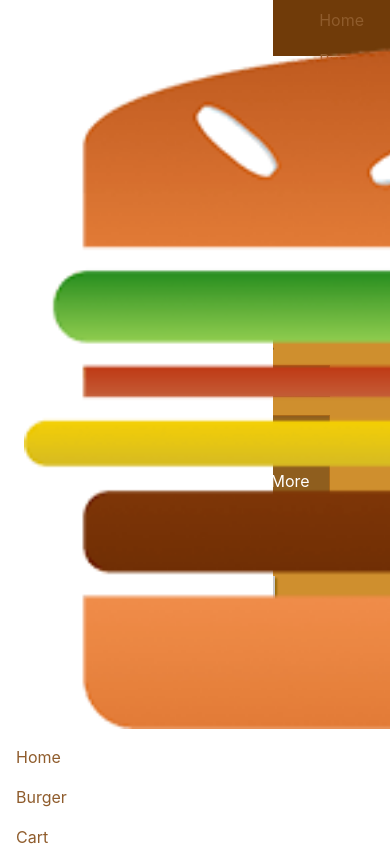
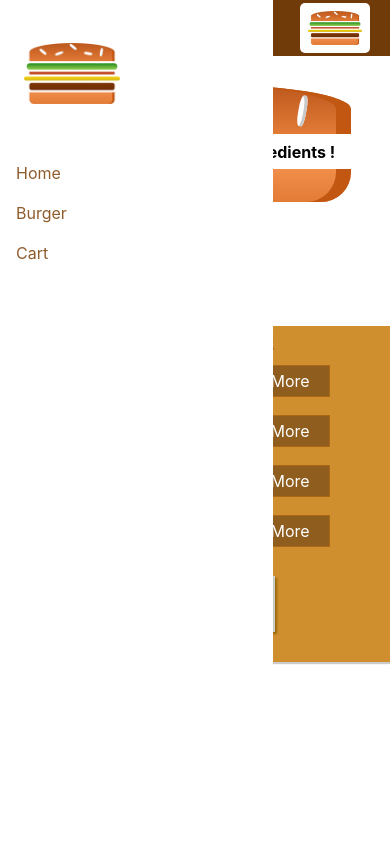
Before and after one commit to MasterBDX/Burger-Generator, a React app: page / in a window 390 px wide. Built offline with nearby package versions, Linux system fonts and the light colour scheme.

Commit message:
working on responsive nav with small devices

```diff
--- a/src/components/Navigation/SideDrawer/SideDrawer.js
+++ b/src/components/Navigation/SideDrawer/SideDrawer.js
@@ -7,7 +7,9 @@ import classes from './SideDrawer.module.css';
 
 const sideDrawer = (props) => (
     <div className={classes.SideDrawer}>
-        <Logo />
+        <div className={classes.Logo}>
+            <Logo />
+        </div>
         <nav>
             <NavigationItems />
         </nav>
--- a/src/components/Navigation/Toolbar/Toolbar.js
+++ b/src/components/Navigation/Toolbar/Toolbar.js
@@ -8,7 +8,9 @@ const toolbar = (props) => (
     <header className={classes.Toolbar}>
         <div>MENU</div>
         <div style={{height:'100%'}}><Logo/></div>
-        <nav><NavItems /></nav>
+        <nav className={classes.DesktopOnly}>
+            <NavItems />
+        </nav>
     </header>
 );
 
--- a/src/components/Navigation/Toolbar/Toolbar.module.css
+++ b/src/components/Navigation/Toolbar/Toolbar.module.css
@@ -16,3 +16,9 @@
 .Toolbar nav {
     height: 100%;
 }
+
+@media (max-width: 499px) {
+    .DesktopOnly {
+        display: none;
+    }
+}
```
